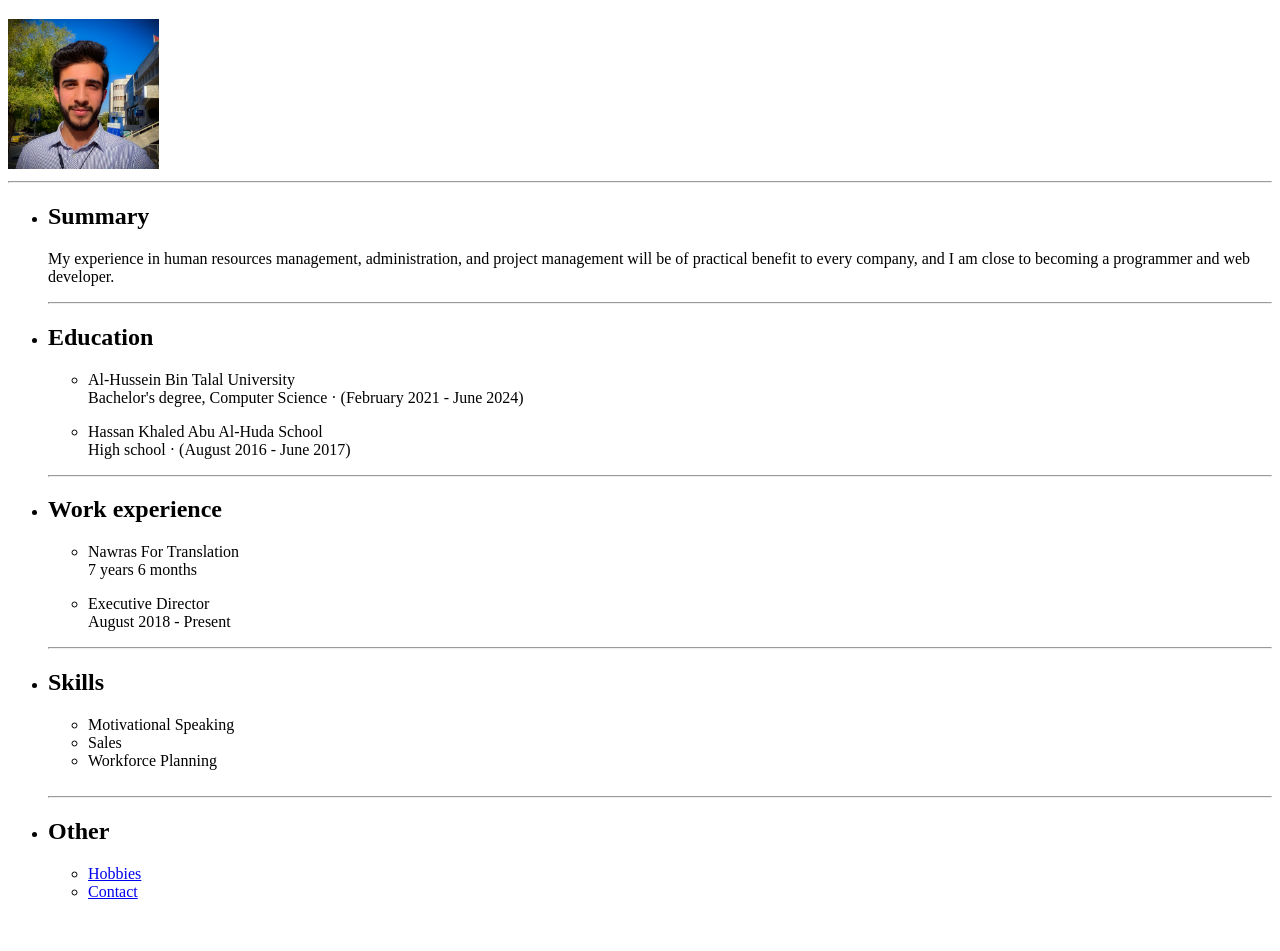
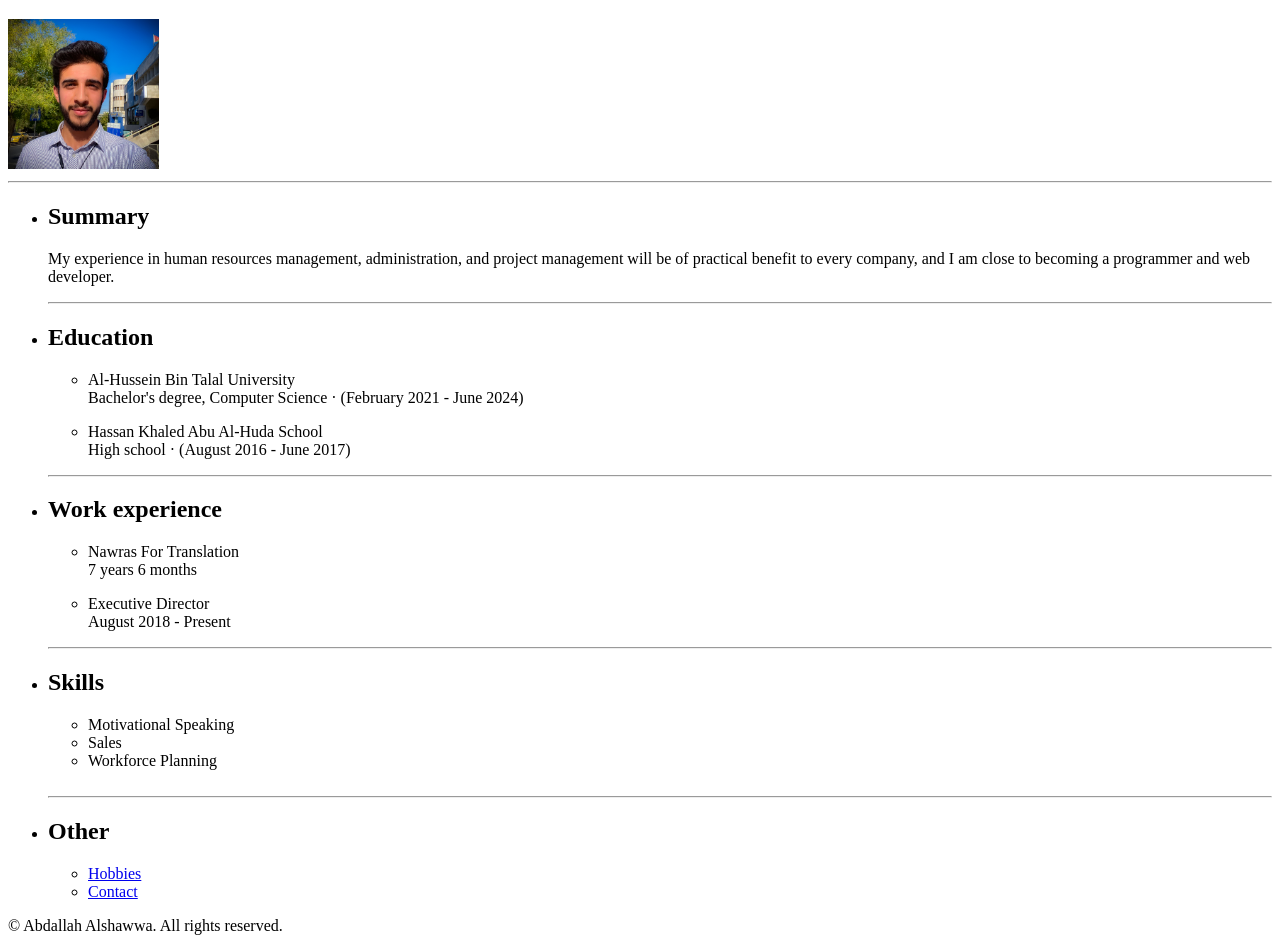
Before and after one commit to SOULLLHUNTER/MyResume, a plain HTML site: page index.html in a window 1280 px wide. Shown: the part 61-1012 px from the top of the page. Before the commit the page ends 978 px from the top, so only its background shows below. Drawn offline with Linux system fonts and the light colour scheme.

Commit message:
Update index.html
Add footer

```diff
--- a/index.html
+++ b/index.html
@@ -49,5 +49,8 @@
       </ul>
     </li>
   </ul>
+<footer>
+  <p>© Abdallah Alshawwa. All rights reserved.</p>
+</footer>
 </body>
 </html>
```
